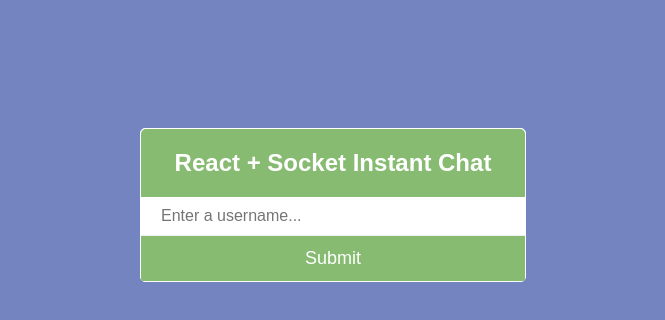
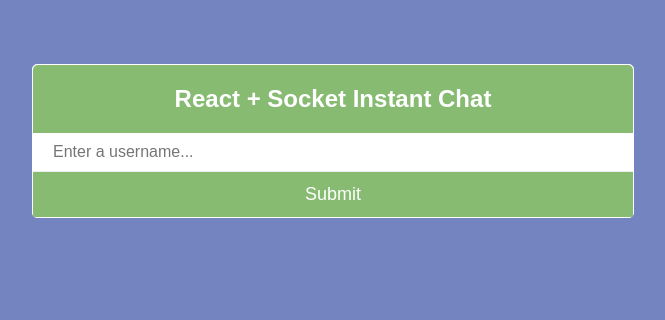
Before and after one commit to Caleb-Ellis/socketio-chat-app, a React (Create React App) app: page / in a window 1280 px wide. Shown: the top 320 px of the page, without its empty margins (307-972 px from the left). Built offline with nearby package versions, Linux system fonts and the light colour scheme.

Commit message:
added components

```diff
--- a/public/index.html
+++ b/public/index.html
@@ -6,6 +6,8 @@
     <meta name="viewport" content="width=device-width, initial-scale=1, shrink-to-fit=no">
     <link rel="manifest" href="%PUBLIC_URL%/manifest.json">
     <link rel="shortcut icon" href="%PUBLIC_URL%/favicon.ico">
+    <link href="https://maxcdn.bootstrapcdn.com/font-awesome/4.7.0/css/font-awesome.min.css" rel="stylesheet" />
+    <script src="https://cdnjs.cloudflare.com/ajax/libs/socket.io/2.0.2/socket.io.js"></script>
     <title>React/Socket.io Instant Chat</title>
   </head>
 
--- a/src/components/App.js
+++ b/src/components/App.js
@@ -1,4 +1,3 @@
-
 // Import dependencies
 import React from 'react';
 import ChatRoom from './ChatRoom';
@@ -35,9 +34,9 @@ render() {
 
   // Initial page load - show a simple login form
   return (
-    <form onSubmit={this.usernameSubmitHandler} className="username-container">
-      <div id="loginWrapper">
-        <div id="title">
+    <form onSubmit={this.usernameSubmitHandler} className="centered">
+      <div className="mainWrapper">
+        <div className="title">
           <h2>React + Socket Instant Chat</h2>
         </div>
         <div>
--- a/src/components/ChatHistory.js
+++ b/src/components/ChatHistory.js
@@ -0,0 +1,37 @@
+// Import dependencies
+import React from 'react';
+
+import Message from './Message';
+
+class Messages extends React.Component {
+  componentDidUpdate() {
+    // There is a new message in the state, scroll to bottom of list
+    const objDiv = document.getElementById('messageList');
+    objDiv.scrollTop = objDiv.scrollHeight;
+  }
+
+  render() {
+    // Loop through all the messages in the state and create a Message component
+    const messages = this.props.messages.map((message, i) => {
+        return (
+          <Message
+            key={i}
+            username={message.username}
+            message={message.message}
+            fromMe={message.fromMe} />
+        );
+      });
+
+    return (
+      <div className='messages' id='messageList'>
+        { messages }
+      </div>
+    );
+  }
+}
+
+Messages.defaultProps = {
+  messages: []
+};
+
+export default Messages;
--- a/src/components/ChatInput.js
+++ b/src/components/ChatInput.js
@@ -0,0 +1,45 @@
+// Import dependencies
+import React from 'react';
+
+class ChatInput extends React.Component {
+  constructor(props) {
+    super(props);
+    this.state = { chatInput: '' };
+
+    // React ES6 does not bind 'this' to event handlers by default
+    this.submitHandler = this.submitHandler.bind(this);
+    this.textChangeHandler = this.textChangeHandler.bind(this);
+  }
+
+  submitHandler(event) {
+    // Stop the form from refreshing the page on submit
+    event.preventDefault();
+
+    // Clear the input box
+    this.setState({ chatInput: '' });
+
+    // Call the onSend callback with the chatInput message
+    this.props.onSend(this.state.chatInput);
+  }
+
+  textChangeHandler(event)  {
+    this.setState({ chatInput: event.target.value });
+  }
+
+  render() {
+    return (
+      <form className="chat-input" onSubmit={this.submitHandler}>
+        <input type="text"
+          onChange={this.textChangeHandler}
+          value={this.state.chatInput}
+          placeholder="Write a message..."
+          required />
+      </form>
+    );
+  }
+}
+
+ChatInput.defaultProps = {
+};
+
+export default ChatInput;
--- a/src/components/ChatRoom.js
+++ b/src/components/ChatRoom.js
@@ -44,8 +44,8 @@ class ChatRoom extends React.Component {
 
   render() {
     return (
-      <div className="container">
-        <h3>React Chat App</h3>
+      <div className="mainWrapper">
+        <h3 className="title">React Chat App</h3>
         <ChatHistory messages={this.state.messages} />
         <ChatInput onSend={this.sendHandler} />
       </div>
--- a/src/components/Message.js
+++ b/src/components/Message.js
@@ -0,0 +1,28 @@
+// Import dependencies
+import React from 'react';
+
+class Message extends React.Component {
+  render() {
+    // Was the message sent by the current user. If so, add a css class
+    const fromMe = this.props.fromMe ? 'from-me' : '';
+
+    return (
+      <div className={`message ${fromMe}`}>
+        <div className='username'>
+          { this.props.username }
+        </div>
+        <div className='message-body'>
+          { this.props.message }
+        </div>
+      </div>
+    );
+  }
+}
+
+Message.defaultProps = {
+  message: '',
+  username: '',
+  fromMe: false
+};
+
+export default Message;
--- a/src/styles/App.css
+++ b/src/styles/App.css
@@ -10,7 +10,6 @@ html, body {
   padding: 0;
   border: 0;
   outline: 0;
-  overflow-y: hidden;
 }
 
 body {
@@ -51,21 +50,20 @@ input[type="submit"]:hover {
   color: #dfd;
 }
 
-#loginWrapper {
+.mainWrapper {
   display: flex;
   flex-direction: column;
   justify-content: space-between;
-  height: 90%;
-  width: 96%;
+  max-height: 90vh;
+  width: 90vw;
+  max-width: 600px;
   margin: 5% auto;
-  max-width: 400px;
-  max-height: 500px;
   background: #f9f9f9;
   border: 1px solid #fff;
   border-radius: 5px;
 }
 
-#title {
+.title {
   display: flex;
   justify-content: center;
   align-items: center;
--- a/src/styles/ChatRoom.css
+++ b/src/styles/ChatRoom.css
@@ -1,10 +1,4 @@
-.container {
-  display: flex;
-  flex-direction: column;
-}
-
 .messages {
-  overflow-y: scroll;
   overflow-x: hidden;
   flex-grow: 1;
   padding: 20px;
--- a/src/styles/Login.css
+++ b/src/styles/Login.css
@@ -1,8 +1,5 @@
-.username-container {
-  max-width: 400px;
+.centered {
   margin: 0 auto;
-  text-align: center;
-  margin-top: 10%;
 }
 
 h1 {
```
